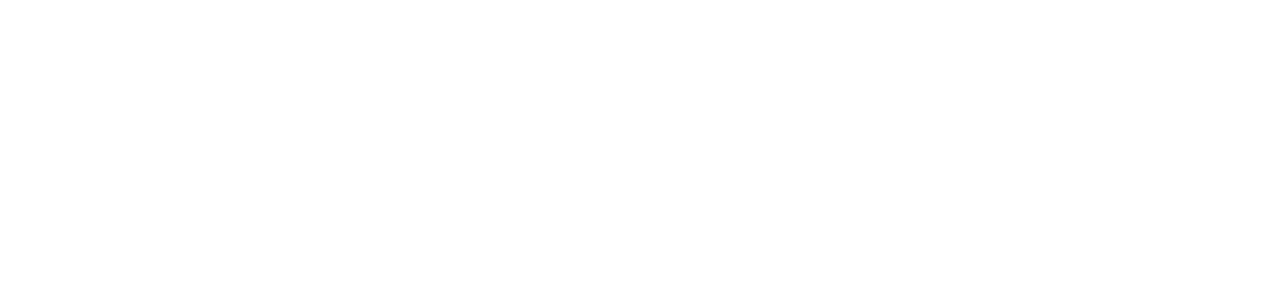
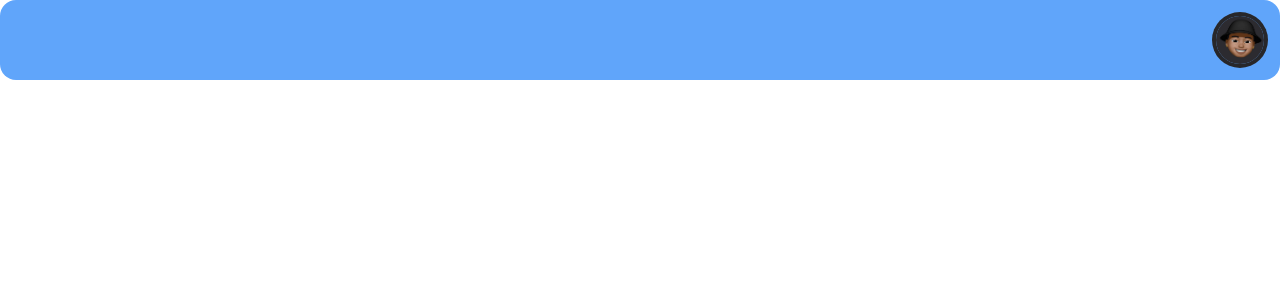
Before and after one commit to odohigreat/todoreact, a React (Create React App) app: page /new in a window 1280 px wide. Before the commit this address had no page. Shown: the top 300 px of the page. Built offline with nearby package versions, Linux system fonts and the light colour scheme.

Commit message:
a page for adding new todos has been added

```diff
--- a/src/App.js
+++ b/src/App.js
@@ -3,6 +3,8 @@
 import SignUp from './Pages/signUp';
 import Login from './Pages/login';
 import DashBoard from './Pages/DashBoard';
+import NewNote from './Pages/NewTask';
+import NewTask from './Pages/NewTask';
 
 function App() {
   return (
@@ -15,6 +17,7 @@
             <Route path="/login" element={<Login />} />
             <Route path="/home" element={<Home />} />
             <Route path="/dashboard" element={<DashBoard />} />
+            <Route path="/new" element={<NewTask />} />
           </Routes>
         </BrowserRouter>
       </div>
--- a/src/Pages/DashBoard.js
+++ b/src/Pages/DashBoard.js
@@ -39,7 +39,7 @@
                     <div className="clear-both mb-4">
                         <span className="font-bold">Daily tasks</span>
                         <span className="inline-block float-right">
-                            <img className="w-8 h-8" src={plusicon} />
+                            <Link className="" to="/new"><img className="w-8 h-8" src={plusicon} /></Link>
                         </span>
                     </div>
                     <div className="">
@@ -64,7 +64,7 @@
                     <div className="clear-both mb-4">
                         <span className="font-bold">Weekly tasks</span>
                         <span className="inline-block float-right">
-                            <img className="w-8 h-8" src={plusicon} />
+                            <Link className="" to="/new"><img className="w-8 h-8" src={plusicon} /></Link>
                         </span>
                     </div>
                     <div className="">
@@ -87,7 +87,7 @@
                 </div>
             </div>
             <div className="relative">
-                <div className="pt-3 fixed bottom-0 left-0 right-0 h-16 w-full bg-cyan-400">
+                <div className="pt-3 fixed bottom-0 left-0 right-0 h-16 w-full bg-blue-400">
                     <div className="flex justify-around">
                         <img className="h-8 w-8" src={homeIcon} />
                         <img className="h-8 w-8" src={searchIcon} />
--- /dev/null
+++ b/src/Pages/NewTask.js
@@ -0,0 +1,15 @@
+import { Link, useNavigate } from "react-router-dom";
+import mypic from "../Pictures/miself.jpg";
+
+export default function () {
+
+    return (
+        <div className="relative">
+        <div className="fixed rounded-2xl top-0 left-0 right-0 h-20 w-full bg-blue-400">
+            <div className="py-4 px-4">
+                <img className="rounded-full w-12 h-12 float-right ring-4 ring-zinc-800" src={mypic}/>
+            </div>
+        </div>
+    </div>
+        );
+}
```
